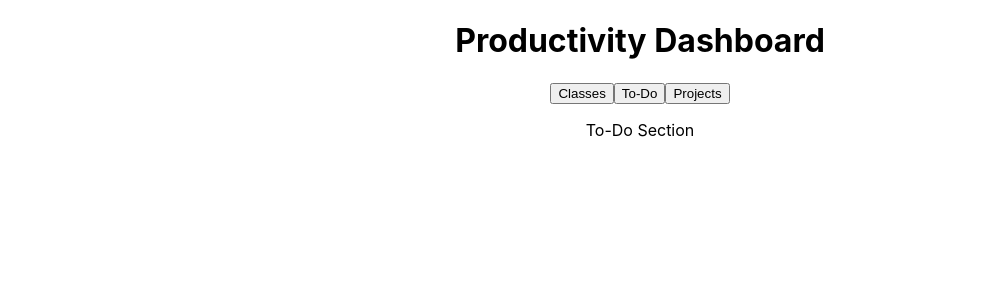
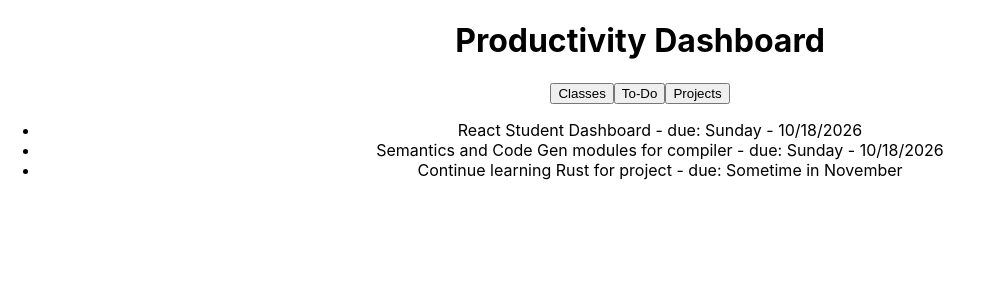
Before and after one commit to CJQuintero61/react-dashboard, a React (Create React App) app: page / in a window 1280 px wide. Both pictures are taken after a click on the button "To-Do". Shown: the top 300 px of the page, without its empty margins (0-983 px from the left). Built offline with nearby package versions, Linux system fonts and the light colour scheme.

Commit message:
task list now renders on To-Do view

```diff
--- a/src/App.js
+++ b/src/App.js
@@ -7,6 +7,7 @@ import { useState } from 'react';
 import './App.css';
 
 import Header from './components/Header';
+import TaskList from './components/TaskList';
 
 function App() {
 
@@ -63,7 +64,7 @@ function App() {
       <main>
         {/* toggle between the 3 different views */}
         {currentView === 'Classes' && <p>Classes Section</p>}
-        {currentView === 'To-Do' && <p>To-Do Section</p>}
+        {currentView === 'To-Do' && <TaskList tasks={tasks} />}
         {currentView === 'Projects' && <p>Projects Section</p>}
       </main>
     </div>
--- /dev/null
+++ b/src/components/TaskList.js
@@ -0,0 +1,39 @@
+/*
+  TaskList.js
+
+  this component is the task list that displays
+  the current tasks in the tasks array.
+*/
+import PropTypes from 'prop-types';
+
+function TaskList({ tasks }) {
+  /*
+    this component creates the task list
+
+    Args:
+      tasks (list) - the list of tasks to show
+
+    Returns:
+      <ul> - a list element with the built <li> elements for each task
+  */
+
+  return (
+    <ul className="task-list">
+      {/*
+        .map creates and returns a new <li> item for each task
+        then all tasks get nested in the <ul>
+      */}
+      {tasks.map(task => (
+        <li key={task.id}>
+          {task.text} - due: {task.due}
+        </li>
+      ))}
+    </ul>
+  );
+}
+
+TaskList.propTypes = {
+  tasks: PropTypes.array.isRequired,
+};
+
+export default TaskList;
```
